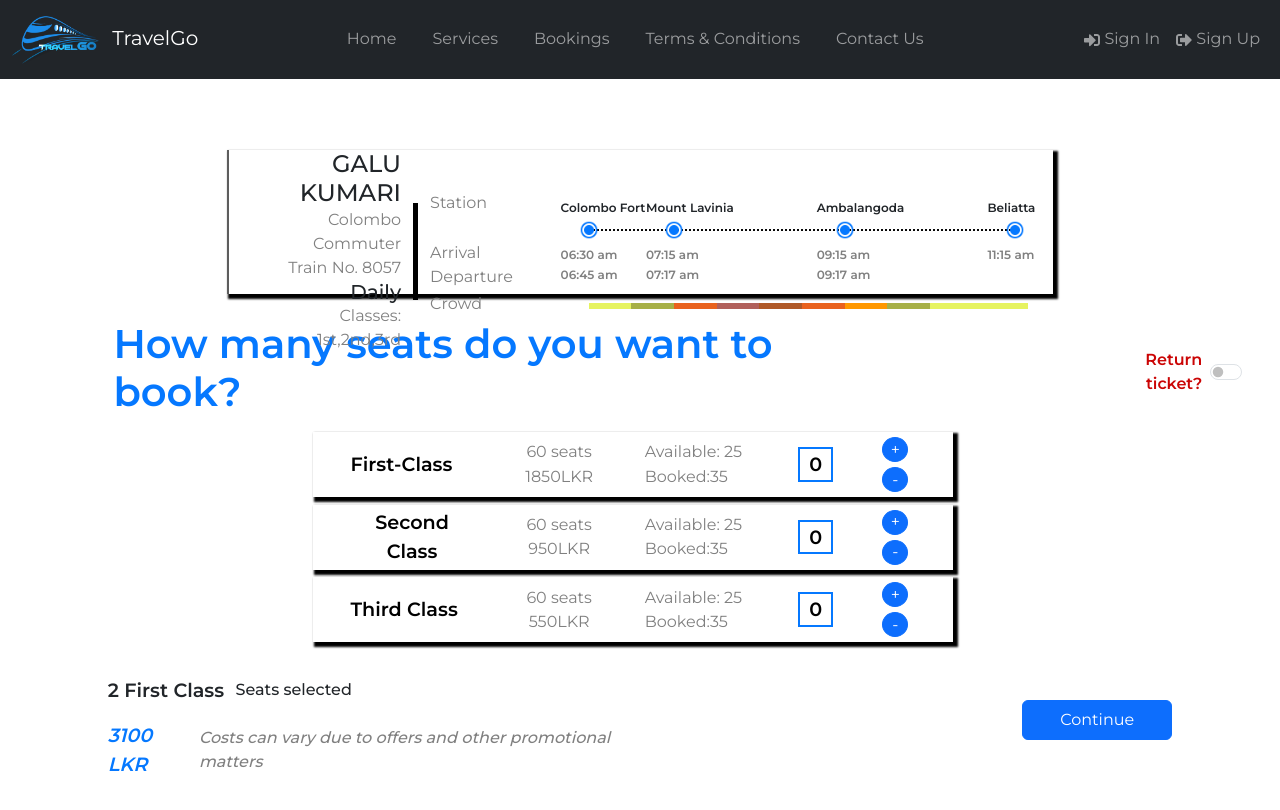
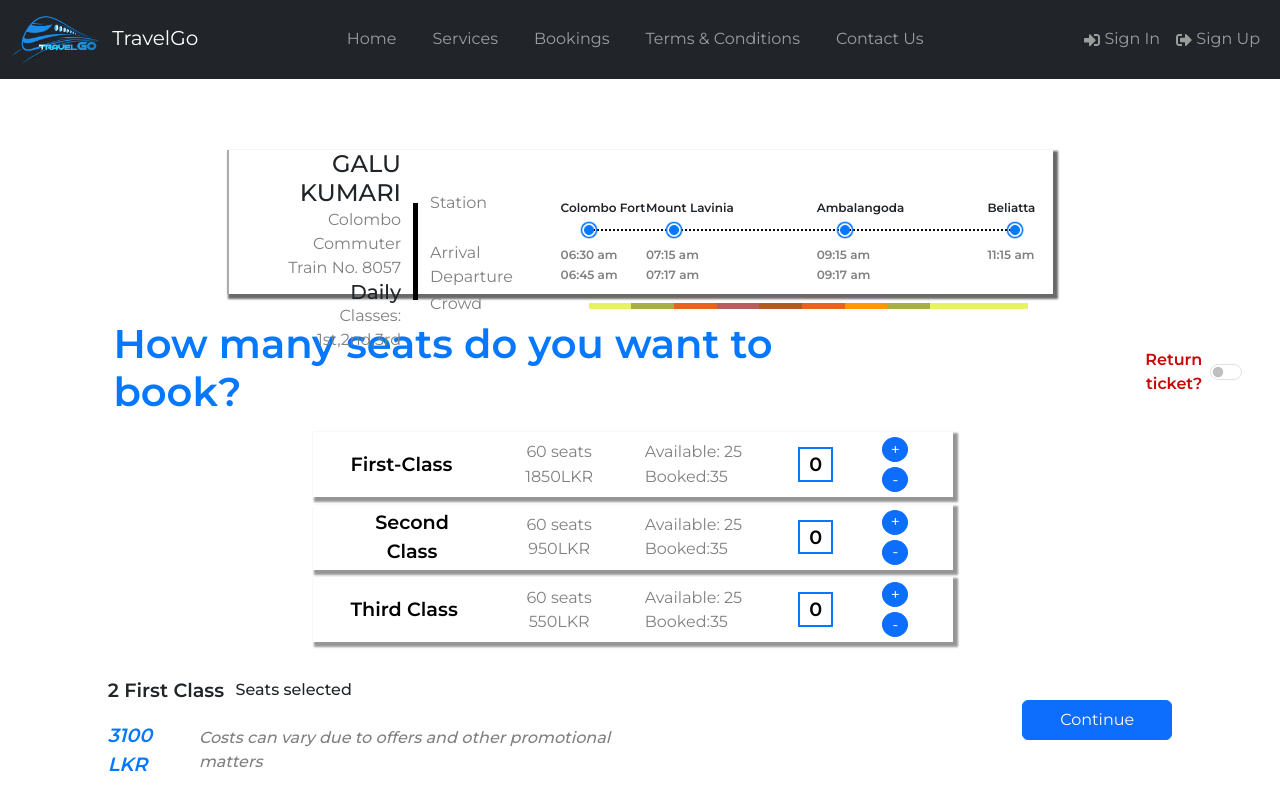
Before and after one commit to nadeeshaMadusanka99/TravelGo-Frontend, a React (Vite) app: page /schedule in a window 1280 px wide. Shown: the top 810 px of the page. Built offline with nearby package versions, Linux system fonts and the light colour scheme.

Commit message:
box shadow opacity changed

```diff
--- a/src/Screens/Schedule/Schedule.scss
+++ b/src/Screens/Schedule/Schedule.scss
@@ -22,10 +22,10 @@
   .map-container {
 
     position: relative;
-    border-left: 2px solid rgba(0, 0, 0, 0.636);
+    border-left: 2px solid rgba(0, 0, 0, 0.329);
     margin: 0 6cm;
     height: 18%;
-    box-shadow: 3px 3px 2px 2px black; // A
+    box-shadow: 3px 3px 2px 2px rgba(0, 0, 0, 0.586); // A
   }
   .container {
     padding: 0 1cm;
@@ -322,7 +322,7 @@
       flex: 1; // Allow each element to grow and fill available space
       max-width: 50%; // Adjust the width based on your desired spacing
       max-height: 1.8cm;
-      box-shadow: 3px 3px 2px 2px black; // Apply box shadow
+      box-shadow: 3px 3px 2px 2px rgba(0, 0, 0, 0.415); // Apply box shadow
       margin-top: 0.2cm;
       margin-right: 10%;
 
```
